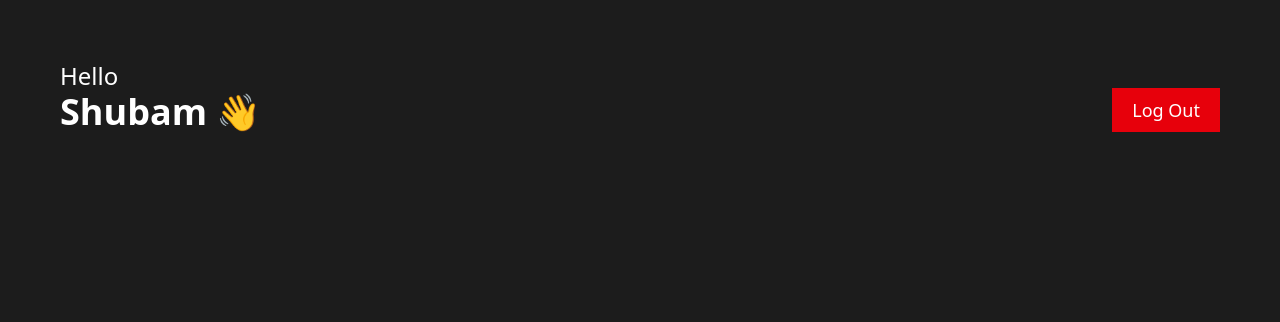
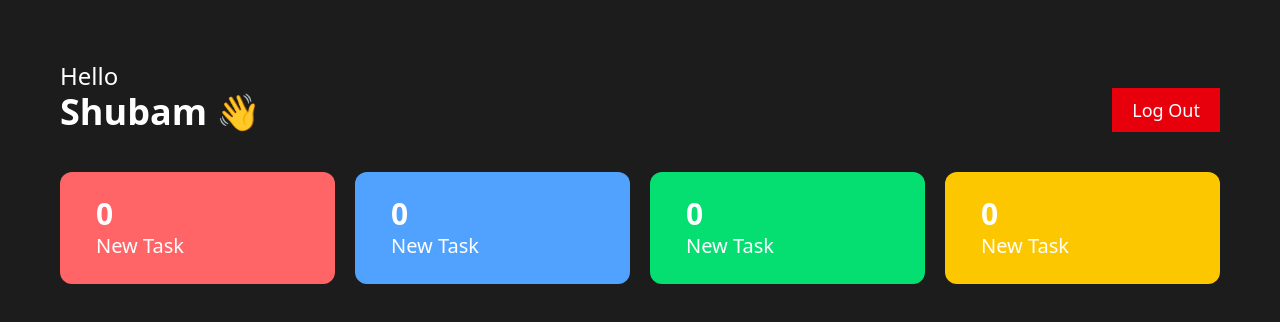
Before and after one commit to shubam341/Employ-Management, a React (Vite) app: page / in a window 1280 px wide. Shown: the top 322 px of the page. Built offline with nearby package versions, Linux system fonts and the light colour scheme.

Commit message:
Task lsit added

```diff
--- a/src/components/Dashboard/EmployeeDashboard.jsx
+++ b/src/components/Dashboard/EmployeeDashboard.jsx
@@ -1,11 +1,13 @@
 // eslint-disable-next-line no-unused-vars
 import React from 'react';
 import Header from '../others/Header';
+import TaskList from '../others/TaskList';
 
 const EmployeeDashboard=()=>{
     return(
         <div className='p-15 bg-[#1C1C1C] h-screen'>
             <Header/>
+            <TaskList/>
         </div>
     )
 }
--- /dev/null
+++ b/src/components/Tasklist/TaskkList.jsx
@@ -0,0 +1,9 @@
+// eslint-disable-next-line no-unused-vars
+import React from 'react';
+
+const TaskkList=()=>{
+    return(
+        <div></div>
+    )
+}
+export default TaskkList
--- /dev/null
+++ b/src/components/others/TaskList.jsx
@@ -0,0 +1,32 @@
+// eslint-disable-next-line no-unused-vars
+import React from 'react';
+
+
+const TaskList=()=>{
+    return(
+        <div className='flex mt-10  justify-between gap-5 screen'>
+<div className=' text-white rounded-xl w-[45%]  py-6 px-9 bg-red-400'>
+   <h2 className='text-3xl font-semibold'>0</h2>
+   <h3 className='text-xl font medium'>New Task</h3>
+</div>
+
+<div className=' text-white rounded-xl w-[45%]  py-6 px-9 bg-blue-400'>
+   <h2 className='text-3xl font-semibold'>0</h2>
+   <h3 className='text-xl font medium'>New Task</h3>
+</div>
+
+<div className=' text-white rounded-xl w-[45%]  py-6 px-9 bg-green-400'>
+   <h2 className='text-3xl font-semibold'>0</h2>
+   <h3 className='text-xl font medium'>New Task</h3>
+</div>
+
+<div className=' text-white rounded-xl w-[45%]  py-6 px-9 bg-yellow-400'>
+   <h2 className='text-3xl font-semibold'>0</h2>
+   <h3 className='text-xl font medium'>New Task</h3>
+</div>
+
+        </div>
+    )
+}
+
+export default TaskList
```
